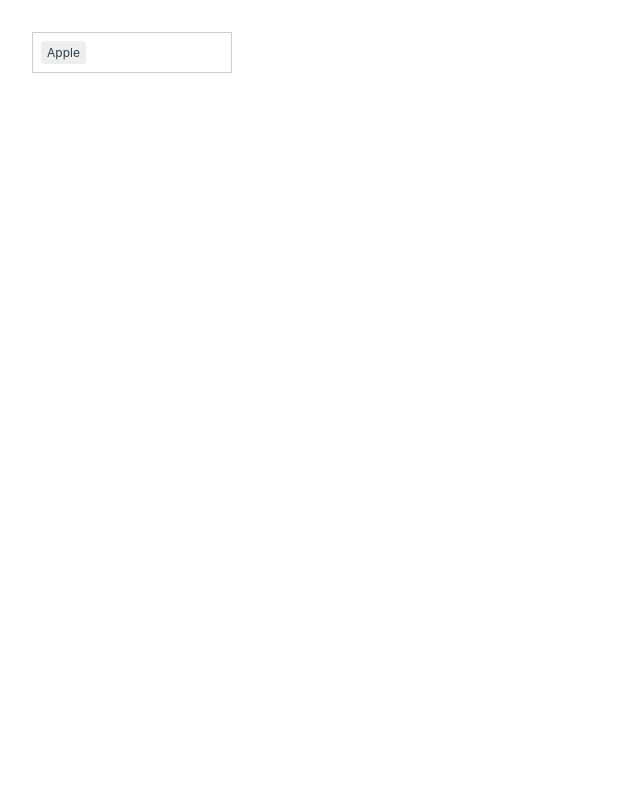
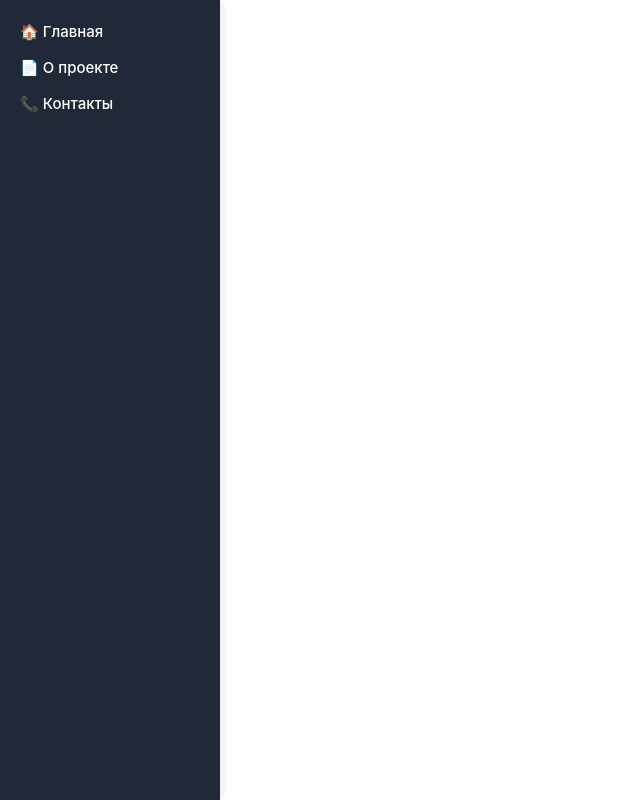
Before and after one commit to Misha158/vue-project, a Vue app: page / in a window 1280 px wide. Shown: the whole page, without its empty margins (0-640 px from the left). Built offline with nearby package versions, Linux system fonts and the light colour scheme.

Commit message:
Added sidebar

```diff
--- a/src/assets/main.css
+++ b/src/assets/main.css
@@ -1,30 +1,17 @@
 @import './base.css';
 @import 'tailwindcss';
 
-#app {
-  max-width: 1280px;
-  margin: 0 auto;
-  padding: 2rem;
-  font-weight: normal;
-}
+/*#app {*/
+/*  max-width: 1280px;*/
+/*  margin: 0 auto;*/
+/*  padding: 2rem;*/
+/*  font-weight: normal;*/
+/*}*/
 
-a,
-.green {
-  text-decoration: none;
-  color: hsla(160, 100%, 37%, 1);
-  transition: 0.4s;
-  padding: 3px;
-}
-
-/*@media (min-width: 1024px) {*/
-/*  body {*/
-/*    display: flex;*/
-/*    place-items: center;*/
-/*  }*/
-
-/*  #app {*/
-/*    display: grid;*/
-/*    grid-template-columns: 1fr 1fr;*/
-/*    padding: 0 2rem;*/
-/*  }*/
+/*a,*/
+/*.green {*/
+/*  text-decoration: none;*/
+/*  color: hsla(160, 100%, 37%, 1);*/
+/*  transition: 0.4s;*/
+/*  padding: 3px;*/
 /*}*/
--- /dev/null
+++ b/src/components/sidebar/MySidebar.vue
@@ -0,0 +1,51 @@
+<template>
+  <aside class="sidebar">
+    <nav class="menu">
+      <RouterLink v-for="item in links" :key="item.href" :to="item.href" class="menu-item">
+        {{ item.label }}
+      </RouterLink>
+    </nav>
+  </aside>
+</template>
+
+<script setup lang="ts">
+import { RouterLink } from 'vue-router';
+
+const links = [
+  { label: '🏠 Главная', href: '/' },
+  { label: '📄 О проекте', href: '/about' },
+  { label: '📞 Контакты', href: '/contact' },
+];
+</script>
+
+<style scoped>
+.sidebar {
+  position: fixed;
+  top: 0;
+  left: 0;
+  height: 100vh;
+  width: 220px;
+  background-color: #1f2937;
+  color: white;
+  padding: 20px;
+  box-shadow: 2px 0 8px rgba(0, 0, 0, 0.1);
+  z-index: 100;
+}
+
+.menu {
+  display: flex;
+  flex-direction: column;
+  gap: 12px;
+}
+
+.menu-item {
+  text-decoration: none;
+  color: white;
+  font-weight: 500;
+  transition: color 0.2s;
+}
+
+.menu-item:hover {
+  color: #60a5fa;
+}
+</style>
--- /dev/null
+++ b/src/layout/MainLayout.vue
@@ -0,0 +1,20 @@
+<template>
+  <div class="flex">
+    <MySidebar />
+    <router-view class="content" />
+  </div>
+</template>
+
+<script setup lang="ts">
+import MySidebar from '@/components/sidebar/MySidebar.vue';
+</script>
+
+<style scoped lang="scss">
+$SIDEBAR_WIDTH: 220px;
+
+.content {
+  margin-left: calc($SIDEBAR_WIDTH + 20px);
+  padding: 20px;
+  width: 100%;
+}
+</style>
--- a/src/router/index.ts
+++ b/src/router/index.ts
@@ -1,13 +1,27 @@
 import { createRouter, createWebHistory } from 'vue-router';
 import HomeView from '@/views/HomeView.vue';
+import MySidebar from '@/components/sidebar/MySidebar.vue';
+import MainLayout from '@/layout/MainLayout.vue';
+
+export enum RouterType {
+  SIDEBAR = 'sidebar',
+  HOME = 'home',
+}
 
 const router = createRouter({
   history: createWebHistory(import.meta.env.BASE_URL),
   routes: [
     {
       path: '/',
-      name: 'home',
-      component: HomeView,
+      name: '',
+      component: MainLayout,
+      children: [
+        {
+          path: 'home',
+          name: RouterType.HOME,
+          component: HomeView,
+        },
+      ],
     },
   ],
 });
--- a/src/views/HomeView.vue
+++ b/src/views/HomeView.vue
@@ -2,15 +2,16 @@
   <main>
     <!--    <UiPopoverPage />-->
     <!--    <UiCheckbox v-model="value"> Is agree </UiCheckbox>-->
-    <UiSelect
-      v-model="selected"
-      :options="[
-        { label: 'Apple', value: 'apple' },
-        { label: 'Banana', value: 'banana' },
-        { label: 'Cherry', value: 'cherry' },
-      ]"
-      :mode="'multiple'"
-    />
+    <!--    <UiSelect-->
+    <!--      v-model="selected"-->
+    <!--      :options="[-->
+    <!--        { label: 'Apple', value: 'apple' },-->
+    <!--        { label: 'Banana', value: 'banana' },-->
+    <!--        { label: 'Cherry', value: 'cherry' },-->
+    <!--      ]"-->
+    <!--      :mode="'multiple'"-->
+    <!--    />-->
+    <div>Home</div>
   </main>
 </template>
 
```
